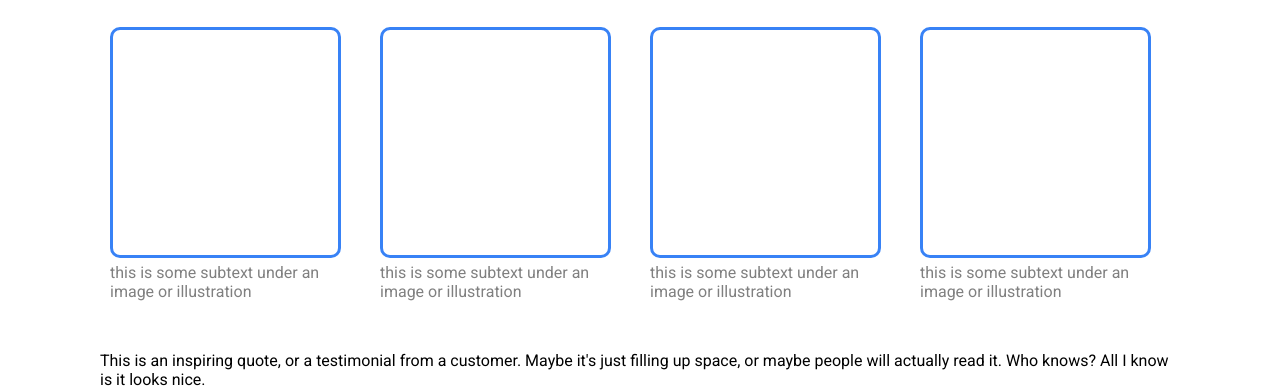
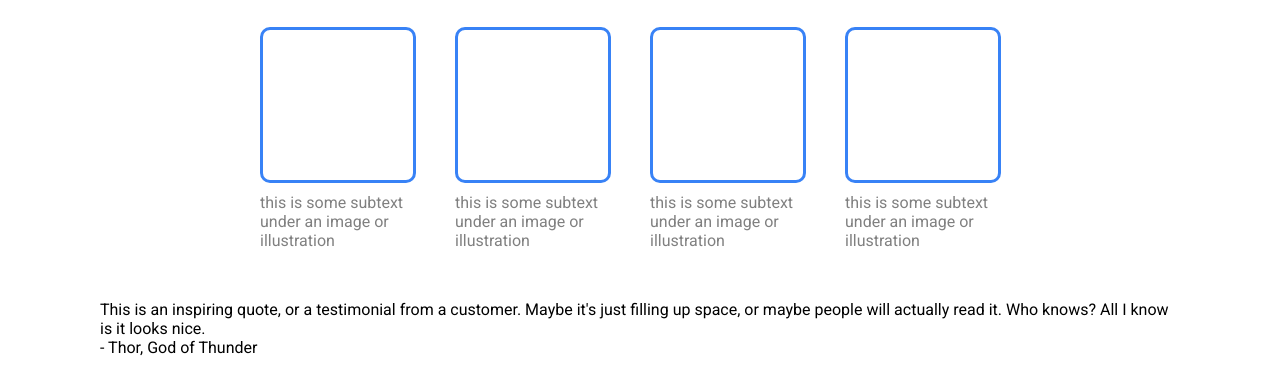
Before and after one commit to SamiraMSadat/odin-personal-projects, a plain HTML site: page landing-page-flexbox/index.html in a window 1280 px wide. Shown: the part 553-939 px from the top of the page. Drawn offline with Linux system fonts and the light colour scheme.

Commit message:
Adjust spacing for the info cards with its container

```diff
--- a/landing-page-flexbox/index.html
+++ b/landing-page-flexbox/index.html
@@ -13,7 +13,7 @@
 <body>
     <header>
         <div class="container">
-            <div class="navigation">
+            <nav>
                 <div class="logo left-container">Header Logo</div>
                 <div class="right-container">
                     <ul class="nav-list hero-secondary-text">
@@ -22,7 +22,7 @@
                         <li>header link three</li>
                     </ul>
                 </div>
-            </div>
+            </nav>
             <div class="callout">
                 <div class="sign-up">
                     <h1> This website is awesome</h1>
--- a/landing-page-flexbox/styles.css
+++ b/landing-page-flexbox/styles.css
@@ -20,7 +20,7 @@ header {
   gap: 16px;
 }
 
-.navigation {
+nav {
     display:flex;
     justify-content: space-between;
     margin-bottom: 20px;
@@ -79,19 +79,20 @@ button,
 .card-container {
     display: flex;
     margin-top: 20px;
+    justify-content: space-evenly;
 }
 
 .info-card {
     padding: 10px;
     display: flex;
     flex-direction: column;
-    gap: 5px;
+    gap: 10px;
+    max-width: 175px;
 }
 
 .square {
-    height: 0;
-    width: 90%;
-    padding-bottom: 90%;
+    width: 150px;
+    height: 150px;
     border-color: #3882f6;
     border-style: solid;
     border-radius: 10px;
```
